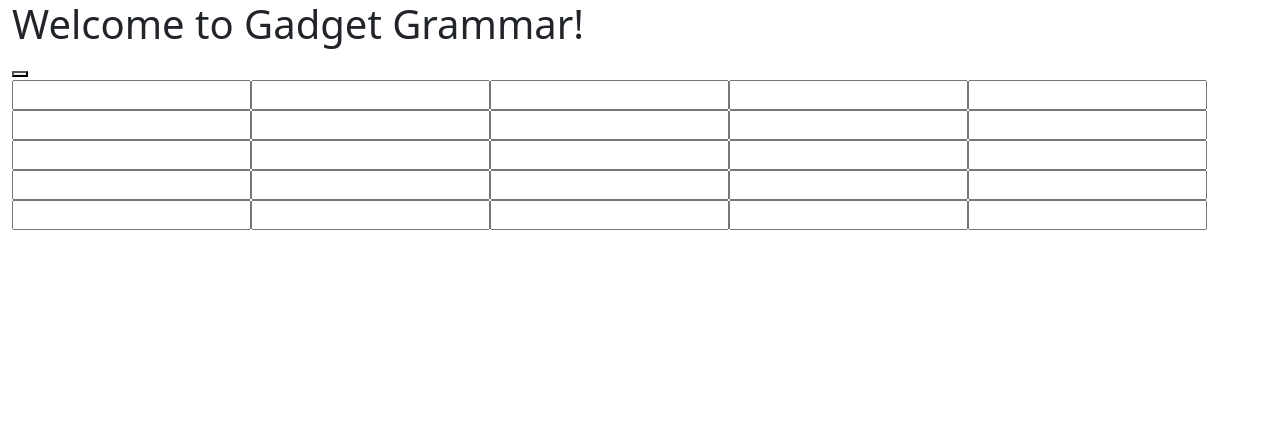
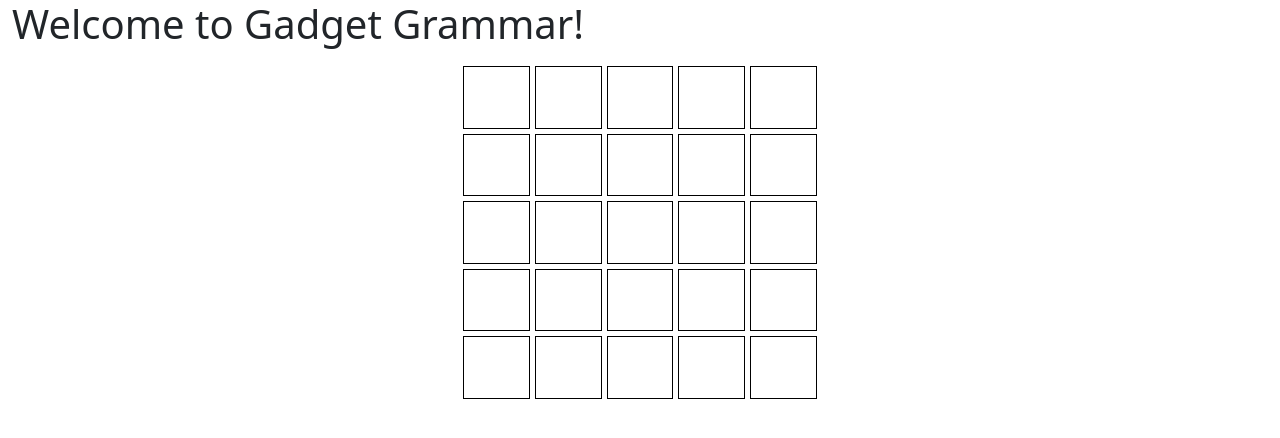
Before and after one commit to proesslet/gadgetgrammar, a Vue app in the folder Gadget-Grammar/: page / in a window 1280 px wide. Shown: the top 438 px of the page. Built offline with nearby package versions, Linux system fonts and the light colour scheme.

Commit message:
built grid

```diff
--- a/Gadget-Grammar/src/components/grid.vue
+++ b/Gadget-Grammar/src/components/grid.vue
@@ -1,18 +1,18 @@
 <template>
-  <div class="d-flex flex-column">
-    <div class="d-flex flex-row">
+  <div id="board">
+    <div class="row">
       <GridSquare v-for="n in 5" :correct="right" />
     </div>
-    <div class="d-flex flex-row">
+    <div class="row">
       <GridSquare v-for="n in 5" :correct="right" />
     </div>
-    <div class="d-flex flex-row">
+    <div class="row">
       <GridSquare v-for="n in 5" :correct="right" />
     </div>
-    <div class="d-flex flex-row">
+    <div class="row">
       <GridSquare v-for="n in 5" :correct="right" />
     </div>
-    <div class="d-flex flex-row">
+    <div class="row">
       <GridSquare v-for="n in 5" :correct="right" />
     </div>
   </div>
@@ -33,3 +33,22 @@ export default {
   },
 };
 </script>
+
+<style scoped>
+#board {
+  display: grid;
+  grid-template-rows: repeat(6, 1fr);
+  grid-gap: 5px;
+  padding: 10px;
+  box-sizing: border-box;
+  --height: min(420px, calc(var(--vh, 100vh) - 310px));
+  height: var(--height);
+  width: min(350px, calc(var(--height) / 6 * 5));
+  margin: 0px auto;
+}
+.row {
+  display: grid;
+  grid-template-columns: repeat(5, 1fr);
+  grid-gap: 5px;
+}
+</style>
--- a/Gadget-Grammar/src/components/gridsquare.vue
+++ b/Gadget-Grammar/src/components/gridsquare.vue
@@ -1,5 +1,5 @@
 <template>
-  <input type="text" v-model="letter" placeholder="" />
+  <div class="tile"></div>
 </template>
 
 <script>
@@ -29,3 +29,17 @@ export default {
   },
 };
 </script>
+
+<style scoped>
+.tile {
+  width: 100%;
+  font-size: 2rem;
+  line-height: 2rem;
+  font-weight: bold;
+  vertical-align: middle;
+  text-transform: uppercase;
+  user-select: none;
+  position: relative;
+  border: 1px solid black;
+}
+</style>
--- a/Gadget-Grammar/src/views/Home.vue
+++ b/Gadget-Grammar/src/views/Home.vue
@@ -1,6 +1,5 @@
 <template>
   <h1>{{ msg }}</h1>
-  <button @click="btnclick"></button>
   <Grid />
 </template>
 
@@ -17,10 +16,6 @@ export default {
       msg: "Welcome to Gadget Grammar!",
     };
   },
-  methods: {
-    btnclick() {
-      alert("Button Clicked");
-    },
-  },
+  methods: {},
 };
 </script>
```
Also changed, not shown: 1 other file (tests, documents, lock files or other folders).
